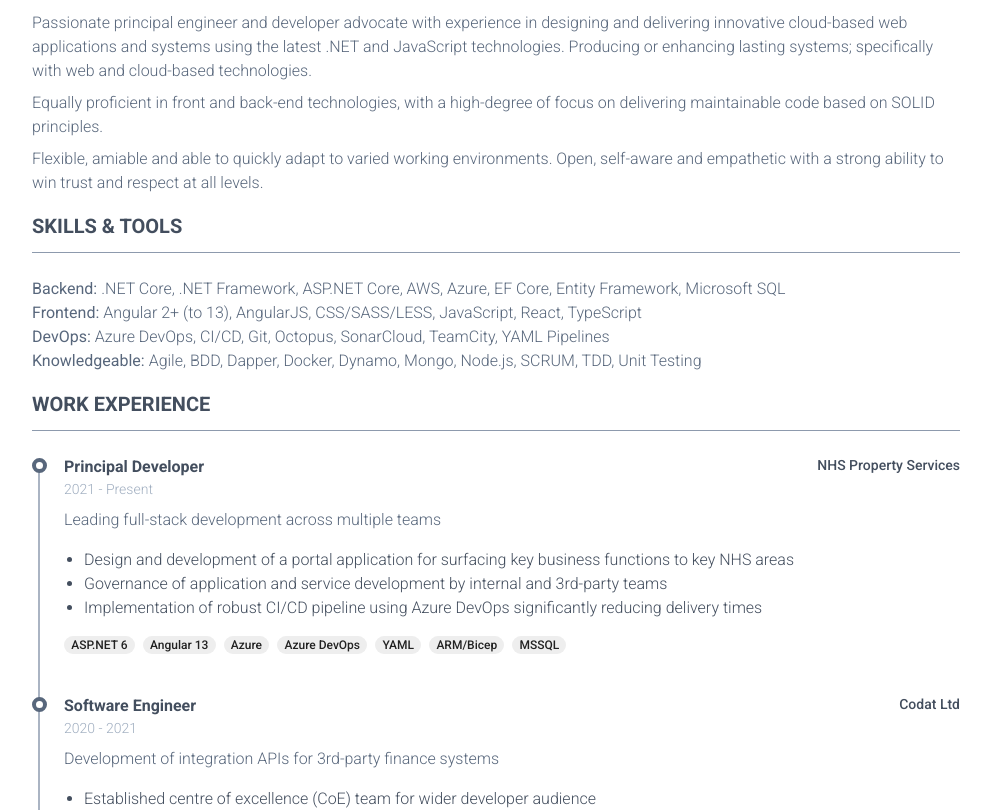
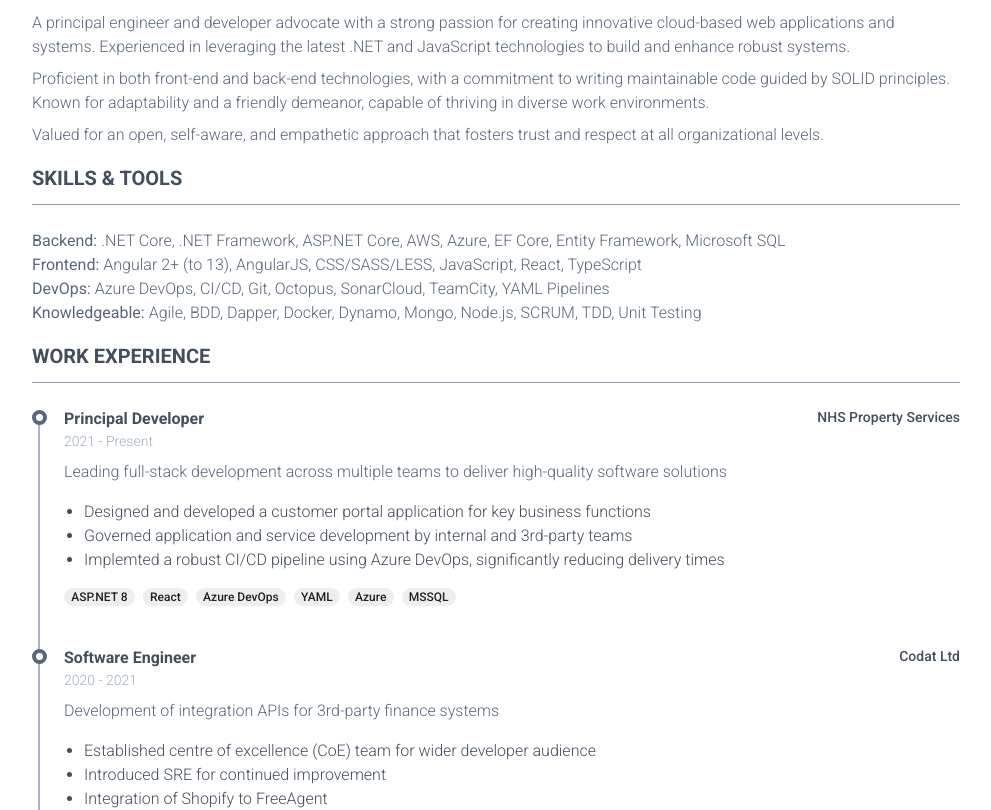
Before and after one commit to mortware/web, a React (Create React App) app: page /cv in a window 1280 px wide. Shown: the part 380-1190 px from the top of the page, without its empty margins (144-1135 px from the left). Built offline with nearby package versions, Linux system fonts and the light colour scheme.

Commit message:
Updated CV

```diff
--- a/src/views/Resume/ResumeData.js
+++ b/src/views/Resume/ResumeData.js
@@ -4,9 +4,9 @@
 };
 
 export const summary = [
-  "Passionate principal engineer and developer advocate with experience in designing and delivering innovative cloud-based web applications and systems using the latest .NET and JavaScript technologies.  Producing or enhancing lasting systems; specifically with web and cloud-based technologies.",
-  "Equally proficient in front and back-end technologies, with a high-degree of focus on delivering maintainable code based on SOLID principles.",
-  "Flexible, amiable and able to quickly adapt to varied working environments.  Open, self-aware and empathetic with a strong ability to win trust and respect at all levels.",
+  "A principal engineer and developer advocate with a strong passion for creating innovative cloud-based web applications and systems. Experienced in leveraging the latest .NET and JavaScript technologies to build and enhance robust systems.",
+  "Proficient in both front-end and back-end technologies, with a commitment to writing maintainable code guided by SOLID principles. Known for adaptability and a friendly demeanor, capable of thriving in diverse work environments.",
+  "Valued for an open, self-aware, and empathetic approach that fosters trust and respect at all organizational levels.",
 ];
 
 export const links = [
@@ -47,21 +47,14 @@
     title: "Principal Developer",
     employer: "NHS Property Services",
     from: "2021-02-01",
-    description: "Leading full-stack development across multiple teams",
+    description:
+      "Leading full-stack development across multiple teams to deliver high-quality software solutions",
     keyNotes: [
-      "Design and development of a portal application for surfacing key business functions to key NHS areas",
-      "Governance of application and service development by internal and 3rd-party teams",
-      "Implementation of robust CI/CD pipeline using Azure DevOps significantly reducing delivery times",
+      "Designed and developed a customer portal application for key business functions",
+      "Governed application and service development by internal and 3rd-party teams",
+      "Implemted a robust CI/CD pipeline using Azure DevOps, significantly reducing delivery times",
     ],
-    tags: [
-      "ASP.NET 6",
-      "Angular 13",
-      "Azure",
-      "Azure DevOps",
-      "YAML",
-      "ARM/Bicep",
-      "MSSQL",
-    ],
+    tags: ["ASP.NET 8", "React", "Azure DevOps", "YAML", "Azure", "MSSQL"],
   },
   {
     title: "Software Engineer",
@@ -72,7 +65,7 @@
       "Development of integration APIs for 3rd-party finance systems",
     keyNotes: [
       "Established centre of excellence (CoE) team for wider developer audience",
-      "Introduction of SRE for continued improvement",
+      "Introduced SRE for continued improvement",
       "Integration of Shopify to FreeAgent",
     ],
     tags: ["ASP.NET Core", "Azure", "Azure DevOps"],
```
